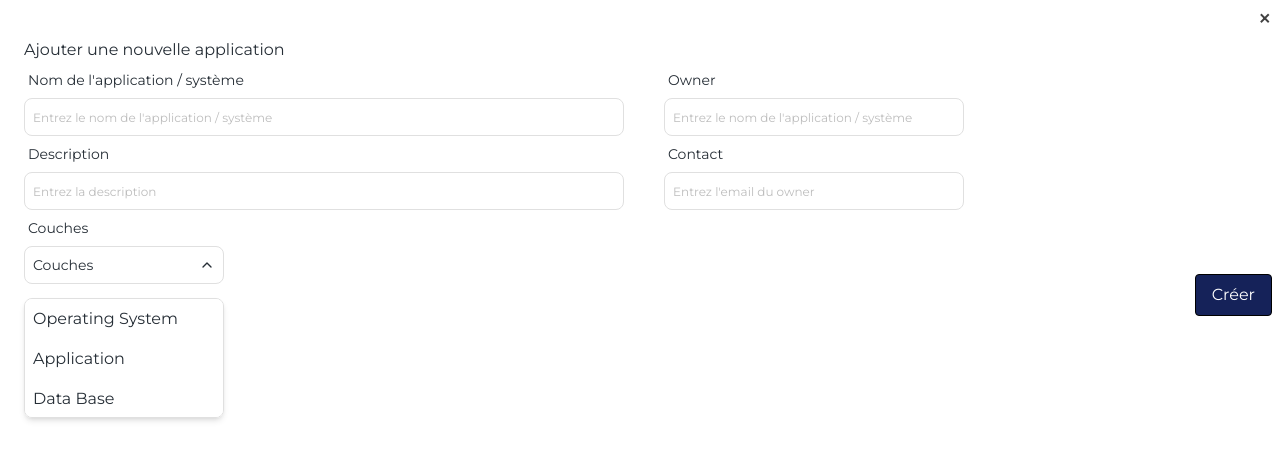
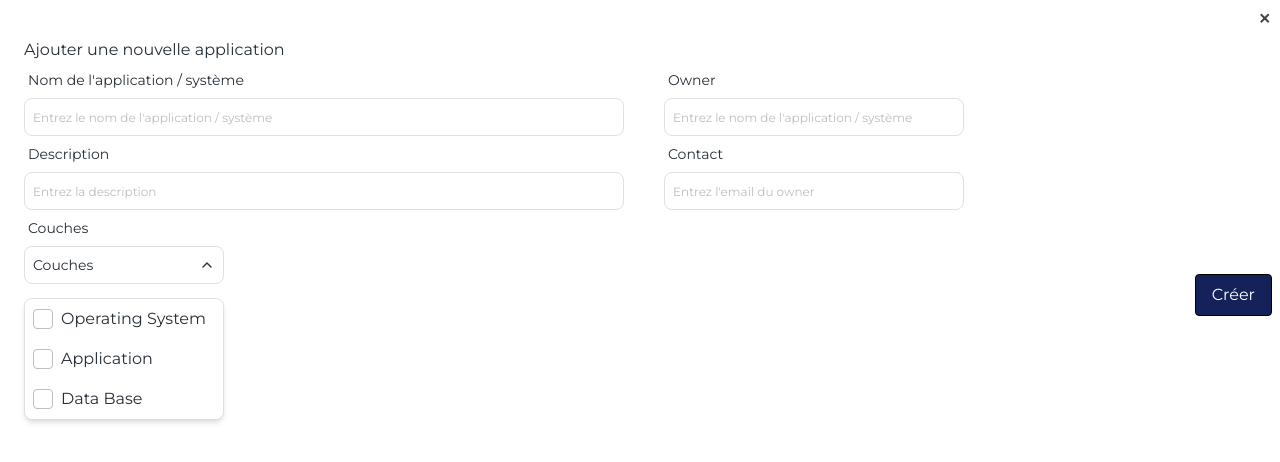
Before and after one commit to thaninamck/IT_Governance, a React (Vite) app in the folder frontend/: page /appform in a window 1280 px wide. Both pictures are taken after a click on the element "Couches". Shown: the top 462 px of the page. Built offline with nearby package versions, Linux system fonts and the light colour scheme.

Commit message:
modifier selectinput soit singlechoixe ou multi

```diff
--- a/frontend/src/components/Forms/SelectInput.jsx
+++ b/frontend/src/components/Forms/SelectInput.jsx
@@ -1,34 +1,59 @@
 import React, { useState } from 'react';
-import { ChevronDown } from 'lucide-react'; // Import de l'icône
+import { ChevronDown, Check } from 'lucide-react';
 
-function SelectInput({ label, options, value, onChange, width, flexDirection, customStyle }) {
+function SelectInput({ label, options, value, onChange, width, flexDirection, customStyle, multiSelect = false }) {
   const [isOpen, setIsOpen] = useState(false);
+
+  // Vérifier si la valeur sélectionnée est un tableau (pour multi-choix)
+  const selectedValues = multiSelect ? (Array.isArray(value) ? value : []) : value;
+
+  const handleSelect = (option) => {
+    if (multiSelect) {
+      const newValues = selectedValues.includes(option.value)
+        ? selectedValues.filter((val) => val !== option.value) // Déselectionner
+        : [...selectedValues, option.value]; // Ajouter
+
+      onChange({ target: { value: newValues } });
+    } else {
+      onChange({ target: { value: option.value } });
+      setIsOpen(false);
+    }
+  };
 
   return (
     <div className="relative flex flex-col pt-2" style={{ flexDirection, width }}>
       {label && <label className={`text-sm mb-2 ml-1 ${customStyle || ""}`}>{label}</label>}
 
-      {/* Sélecteur avec icône */}
+      {/* Sélecteur principal */}
       <div
         className="p-2 text-sm border border-gray-300 rounded-lg bg-white cursor-pointer flex justify-between items-center focus:outline-none focus:ring-2 focus:ring-blue-500"
         onClick={() => setIsOpen(!isOpen)}
       >
-        <span>{options.find(option => option.value === value)?.label || `${label}`}</span>
+        <span>
+          {multiSelect
+            ? options
+                .filter(option => selectedValues.includes(option.value))
+                .map(option => option.label)
+                .join(", ") || label
+            : options.find(option => option.value === value)?.label || `${label}`}
+        </span>
         <ChevronDown className={`w-4 h-4 transition-transform ${isOpen ? "rotate-180" : ""}`} />
       </div>
 
-      {/* Liste des options avec scroll */}
+      {/* Liste des options */}
       {isOpen && (
-        <div className="absolute mt-20 w-full max-h-[120px] overflow-y-auto bg-white border border-gray-300 rounded-lg shadow-md z-10">
+        <div className="absolute mt-20 w-full max-h-[150px] overflow-y-auto bg-white border border-gray-300 rounded-lg shadow-md z-10">
           {options.map((option, index) => (
             <div
               key={index}
-              className="p-2 hover:bg-blue-100 cursor-pointer"
-              onClick={() => {
-                onChange({ target: { value: option.value } });
-                setIsOpen(false);
-              }}
+              className="p-2 flex items-center cursor-pointer hover:bg-blue-100"
+              onClick={() => handleSelect(option)}
             >
+              {multiSelect && (
+                <div className="w-5 h-5 border border-gray-400 rounded flex items-center justify-center mr-2">
+                  {selectedValues.includes(option.value) && <Check className="w-4 h-4 text-blue-500" />}
+                </div>
+              )}
               {option.label}
             </div>
           ))}
```
